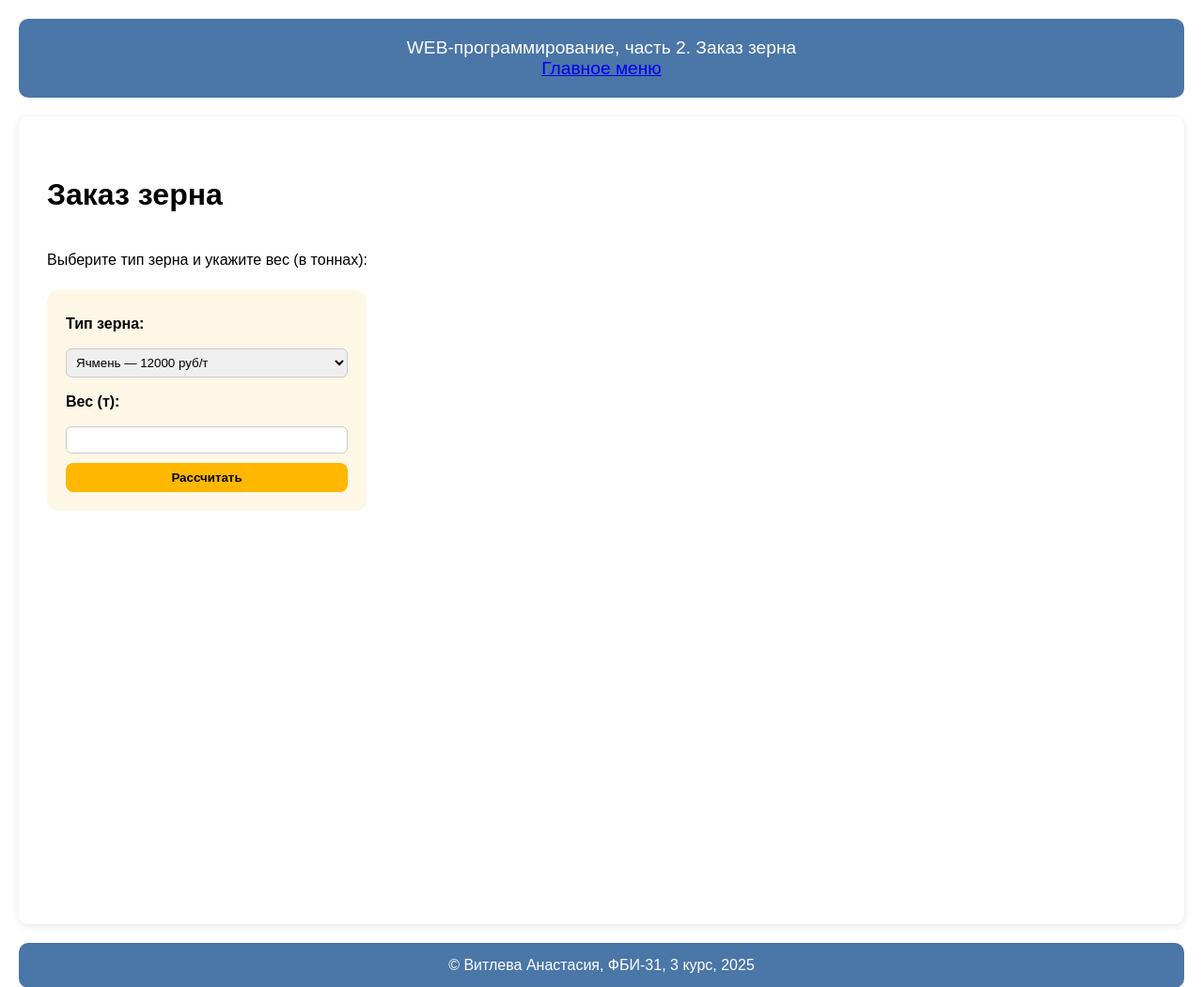
After one commit to vitleva/5_semestr, a Flask app: page /lab4/grain in a window 1280 px wide. The commit adds this page. Shown: the top 1051 px of the page at 94% size. Run offline with Flask 3, Linux system fonts and the light colour scheme.

Commit message:
Заказ зерна!

```diff
--- a/lab4.py
+++ b/lab4.py
@@ -179,3 +179,50 @@ def fridge():
         snowflakes = 0  # на случай непредусмотренного диапазона
 
     return render_template('lab4/fridge.html', temp=temp, snowflakes=snowflakes)
+
+@lab4.route('/lab4/grain', methods=['GET', 'POST'])
+def grain():
+    prices = {
+        'ячмень': 12000,
+        'овёс': 8500,
+        'пшеница': 9000,
+        'рожь': 15000
+    }
+
+    if request.method == 'GET':
+        return render_template('lab4/grain.html', prices=prices)
+
+    grain_type = request.form.get('grain')
+    weight = request.form.get('weight')
+
+    # проверка
+    if not weight:
+        return render_template('lab4/grain.html', prices=prices, error='Ошибка: не указан вес!')
+    try:
+        weight = float(weight)
+    except ValueError:
+        return render_template('lab4/grain.html', prices=prices, error='Ошибка: вес должен быть числом!')
+
+    if weight <= 0:
+        return render_template('lab4/grain.html', prices=prices, error='Ошибка: вес должен быть больше нуля!')
+    if weight > 100:
+        return render_template('lab4/grain.html', prices=prices, error='Такого объёма сейчас нет в наличии!')
+
+    # расчет стоимости
+    price_per_ton = prices.get(grain_type, 0)
+    total = price_per_ton * weight
+    discount_text = None
+
+    if weight > 10:
+        discount = total * 0.1
+        total -= discount
+        discount_text = f'Применена скидка 10% за большой объём (−{discount:,.0f} руб).'.replace(',', ' ')
+
+    return render_template(
+        'lab4/grain.html',
+        prices=prices,
+        grain_type=grain_type,
+        weight=weight,
+        total=total,
+        discount_text=discount_text
+    )
--- /dev/null
+++ b/templates/lab4/grain.html
@@ -0,0 +1,87 @@
+{% extends "base.html" %}
+
+{% block lab %}Заказ зерна{% endblock %}
+
+{% block main %}
+    <h1>Заказ зерна</h1>
+    <p>Выберите тип зерна и укажите вес (в тоннах):</p>
+
+    <form method="post" class="grain-form">
+        <label for="grain">Тип зерна:</label>
+        <select name="grain" id="grain">
+            {% for name, price in prices.items() %}
+                <option value="{{ name }}" {% if grain_type == name %}selected{% endif %}>
+                    {{ name|capitalize }} — {{ price|int }} руб/т
+                </option>
+            {% endfor %}
+        </select>
+
+        <label for="weight">Вес (т):</label>
+        <input type="number" id="weight" name="weight" step="0.1" value="{{ weight or '' }}">
+
+        <button type="submit">Рассчитать</button>
+    </form>
+
+    {% if error %}
+        <p class="error">{{ error }}</p>
+    {% elif total is defined %}
+        <div class="result">
+            <p>Заказ успешно сформирован!</p>
+            <p>Вы заказали: <strong>{{ grain_type }}</strong></p>
+            <p>Вес: <strong>{{ weight }} т</strong></p>
+            <p>Сумма к оплате: <strong>{{ "{:.0f}".format(total) }} руб</strong></p>
+            {% if discount_text %}
+                <p class="discount">{{ discount_text }}</p>
+            {% endif %}
+        </div>
+    {% endif %}
+
+    <style>
+        .grain-form {
+            background: #fff7e6;
+            padding: 20px;
+            border-radius: 12px;
+            display: flex;
+            flex-direction: column;
+            width: 300px;
+            gap: 10px;
+        }
+        .grain-form label {
+            font-weight: 600;
+        }
+        .grain-form select, .grain-form input {
+            padding: 6px;
+            border-radius: 6px;
+            border: 1px solid #ccc;
+        }
+        .grain-form button {
+            background-color: #ffb700;
+            color: black;
+            border: none;
+            padding: 8px;
+            border-radius: 8px;
+            cursor: pointer;
+            font-weight: bold;
+        }
+        .grain-form button:hover {
+            background-color: #ff9900;
+        }
+        .error {
+            color: red;
+            font-weight: bold;
+            margin-top: 15px;
+        }
+        .result {
+            background-color: #e6ffe6;
+            padding: 15px;
+            border-radius: 12px;
+            margin-top: 15px;
+            font-size: 18px;
+        }
+        .discount {
+            color: #008000;
+            font-style: italic;
+            margin-top: 10px;
+        }
+    </style>
+{% endblock %}
--- a/templates/lab4/lab4.html
+++ b/templates/lab4/lab4.html
@@ -14,6 +14,7 @@
         <li><a href="/lab4/tree">Счетчик деревьев</a></li>
         <li><a href="/lab4/login">Авторизация</a></li>
         <li><a href="/lab4/fridge">Холодильник</a></li>
+        <li><a href="/lab4/grain">Заказ зерна</a></li>
     </ol>
 
     <style>
```
